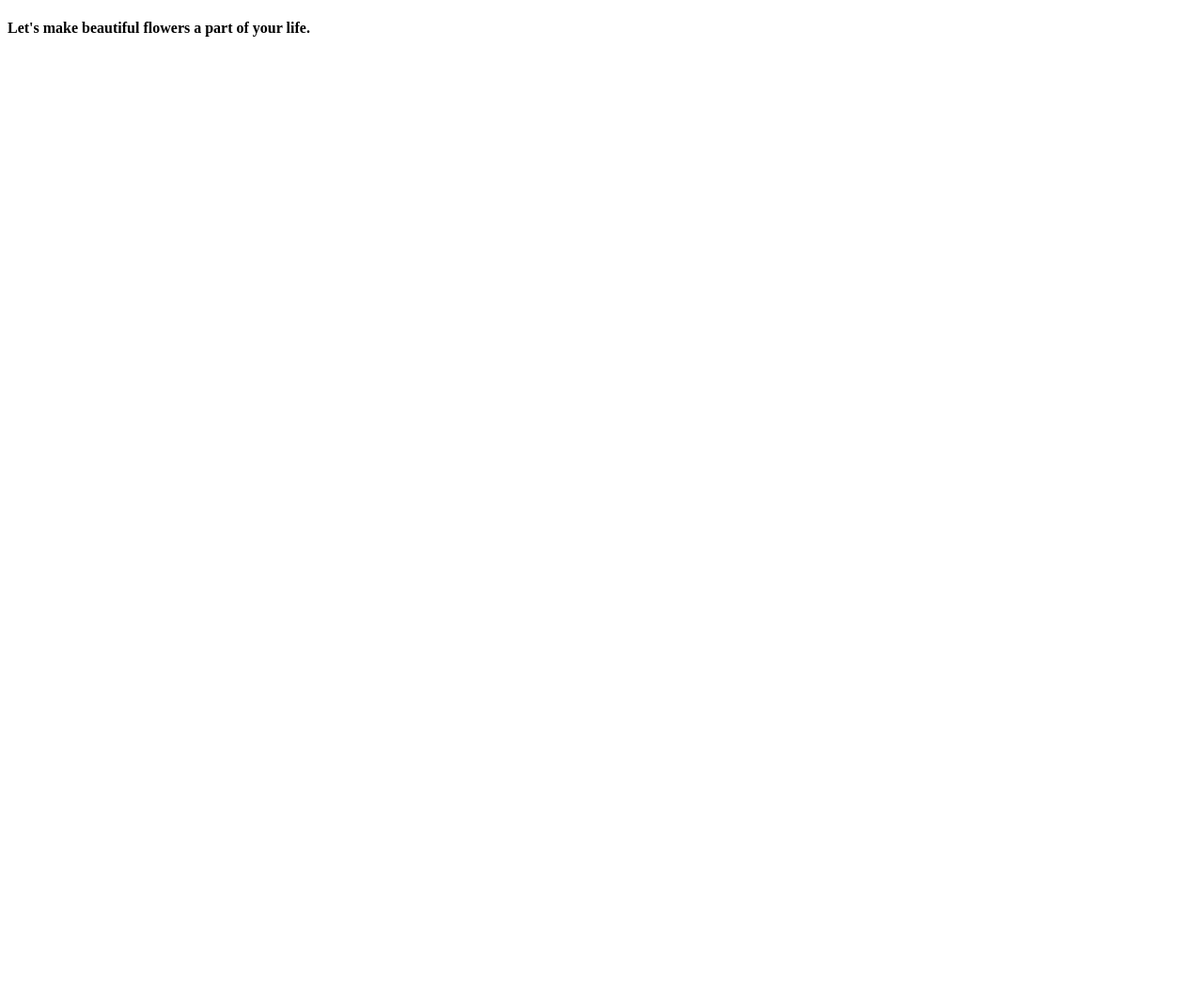
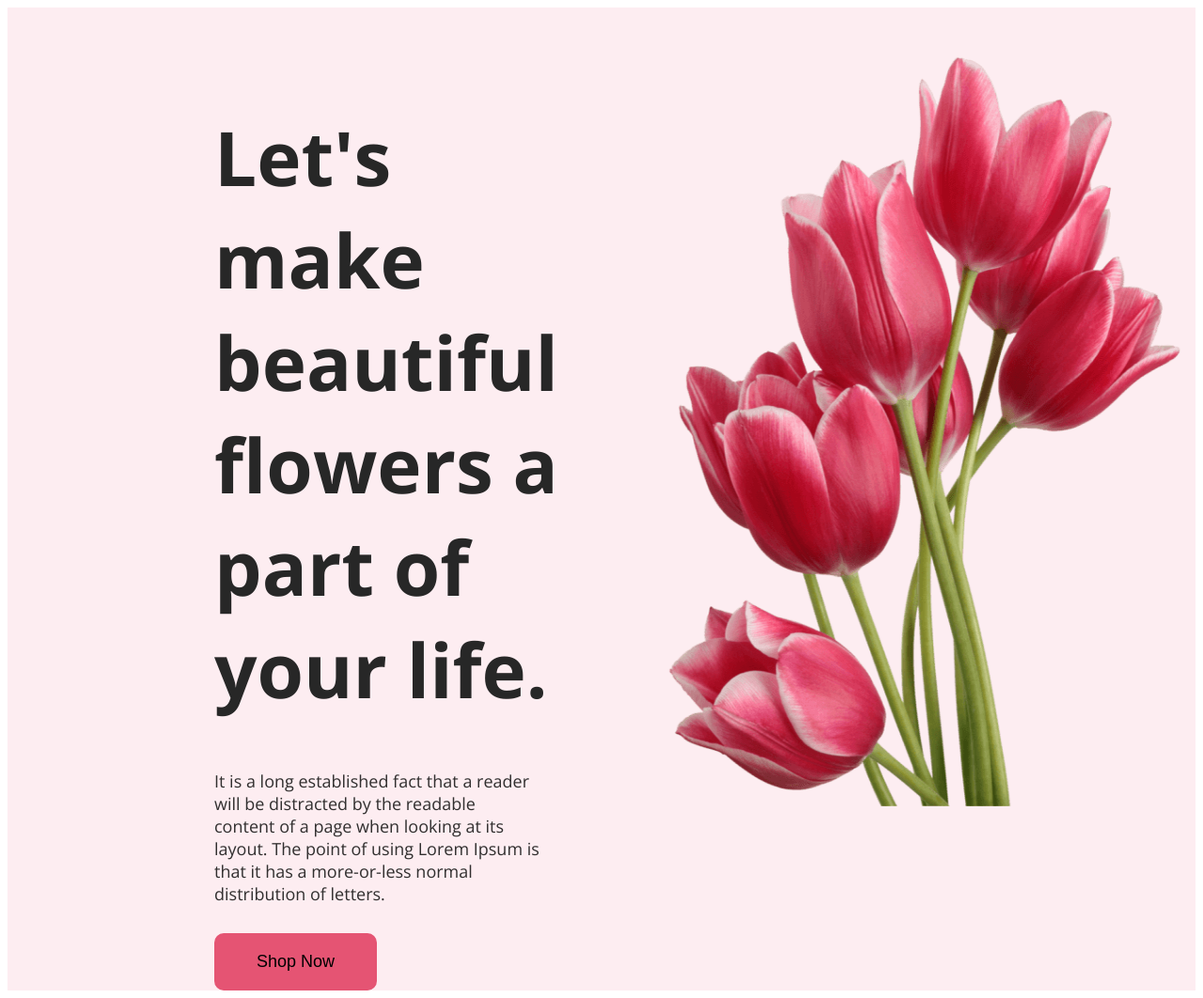
Before and after one commit to sajjadul1819/flower-shop-assignment, a plain HTML site: page index.html in a window 1280 px wide. Shown: the whole page at 94% size. Before the commit the page ends 800 px from the top, so only its background shows below. Drawn offline with nearby package versions, Linux system fonts and the light colour scheme.

Commit message:
header part added

```diff
--- a/index.html
+++ b/index.html
@@ -4,18 +4,34 @@
     <meta charset="UTF-8">
     <meta name="viewport" content="width=device-width, initial-scale=1.0">
     <title>Flower Shop</title>
+
+    <link rel="preconnect" href="https://fonts.googleapis.com">
+    <link rel="preconnect" href="https://fonts.gstatic.com" crossorigin>
+    <link href="https://fonts.googleapis.com/css2?family=Open+Sans:wght@400;700;800&display=swap" rel="stylesheet">
+
+<link rel="stylesheet" href="./styles/style.css">
+
 </head>
 <body>
     <header>
-        <div>
 
-            <div class="header">
-                <h4 class="title">Let's make beautiful flowers a part of your life.</h4>
+           <div class="banner">
+
+            <div>
+                <h1 class="banner-title">Let's make <br>beautiful flowers a <br> part of your life.</h1>
+
+                <p class="banner-description">It is a long established fact that a reader will be distracted by the readable <br> content of a page when looking at its layout. The point of using Lorem Ipsum is <br> that it has a more-or-less normal distribution of letters.</p>
+
+                <button class="bnt-primary">Shop Now</button>
             </div>
 
-        </div>
+            <div>
+                <img class="banner-profil" src="./Flower Asset/pngwing 10.png" alt="">
+            </div>
 
-    </header>
+           </div>
+
+        </header>
 
     <main>
 
--- a/styles/style.css
+++ b/styles/style.css
@@ -1,7 +1,47 @@
-.header{
+body {
+    font-family: 'Open Sans', sans-serif;
+}
+
+/* header part */
+
+.banner {
+    background: rgba(229, 84, 115, 0.10);
+    display: flex;
+    justify-content: space-between;
+    gap: 90px;
+
+    padding: 50px 220px 0px 220px;
+}
+
+.banner .banner-profil {
+    width: 600px;
+    height: 800px;
 
 }
 
-.title{
+.banner-title {
+    align-items: center;
+    color: #272727;
     font-size: 80px;
+    font-weight: 800px;
 }
+
+.bnt-primary {
+    font-size: 18px;
+    padding: 20px 45px;
+    border-radius: 10px;
+    background-color: #E55473;
+    border-style: none;
+}
+
+.banner-profil {
+
+}
+.banner-description{
+    font-size: 18px;
+    color: rgb(49, 47, 47);
+    margin-top: 30px;
+    margin-bottom: 30px;
+    font-weight: 400px;
+
+}
```
